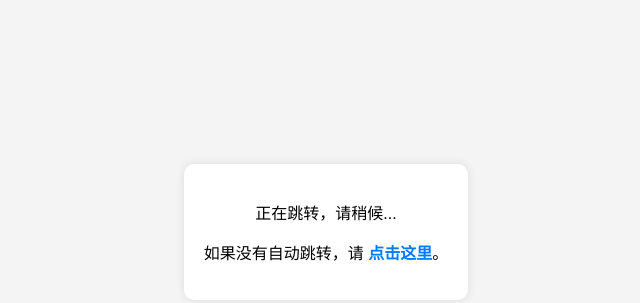
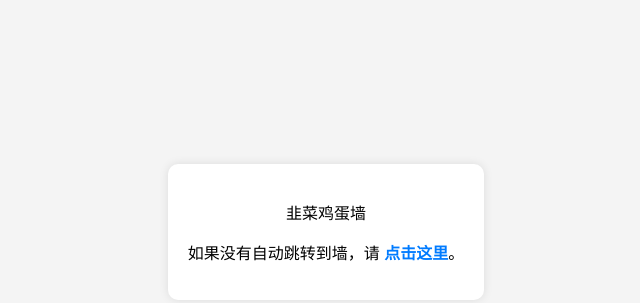
Before and after one commit to MituFun/ddd, a plain HTML site: page index.html in a window 1280 px wide. Shown: the part 176-479 px from the top of the page, without its empty margins (314-954 px from the left). Drawn offline with Linux system fonts and the light colour scheme.

Commit message:
Update index.html

```diff
--- a/index.html
+++ b/index.html
@@ -4,7 +4,7 @@
     <meta charset="UTF-8">
     <meta name="viewport" content="width=device-width, initial-scale=1.0">
     <!--<meta http-equiv="refresh" content="0;url=http://119.3.182.171/">-->
-    <title>跳转中...</title>
+    <title>韭菜鸡蛋墙</title>
     <link rel="icon" href="ic.png" type="image/png">
     <style>
         body {
@@ -34,8 +34,8 @@
 </head>
 <body>
     <div class="container">
-        <p>正在跳转，请稍候...</p>
-        <p>如果没有自动跳转，请 <a href="http://119.3.182.171/">点击这里</a>。</p>
+        <p>韭菜鸡蛋墙</p>
+        <p>如果没有自动跳转到墙，请 <a href="http://119.3.182.171/">点击这里</a>。</p>
     </div>
 </body>
 </html>
```
